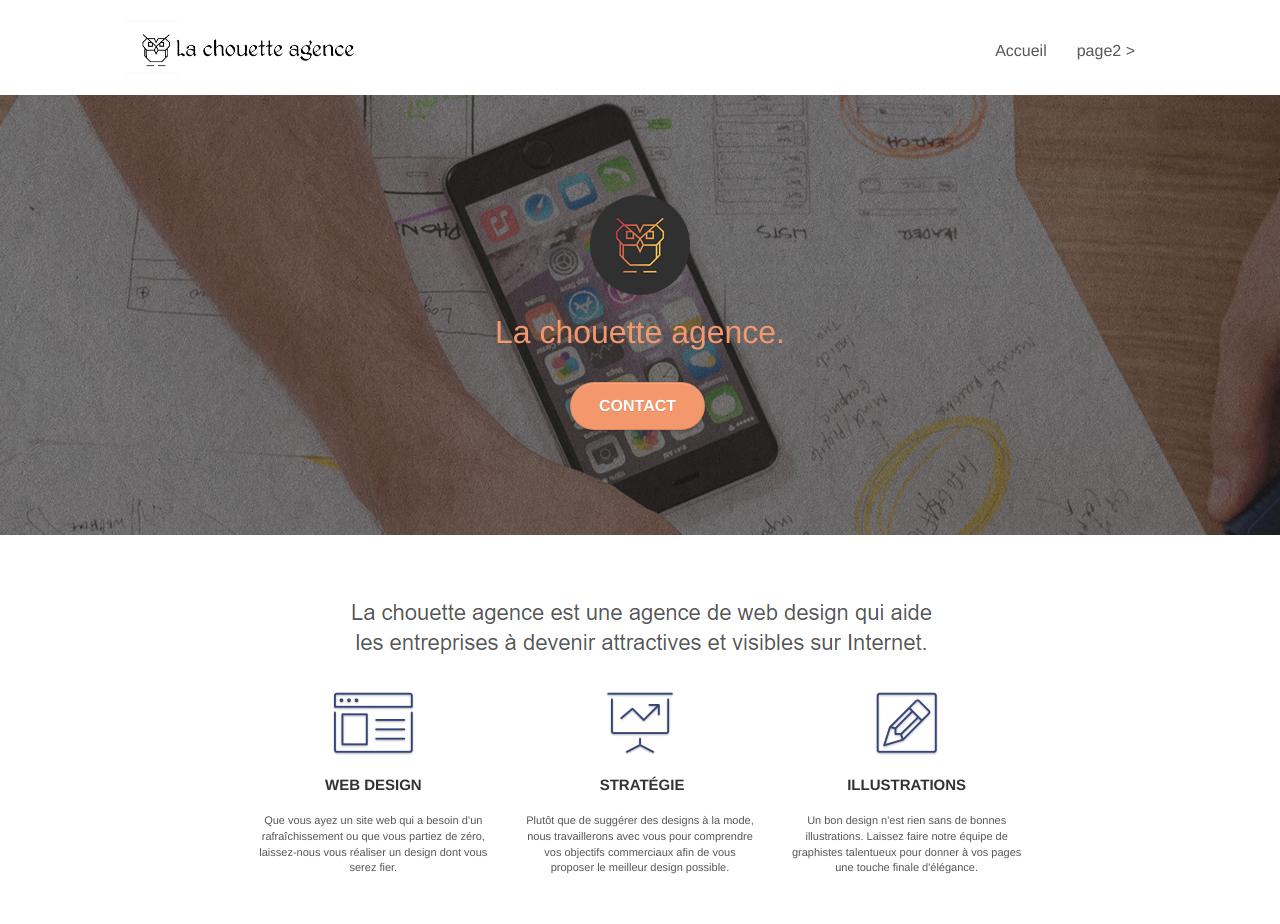
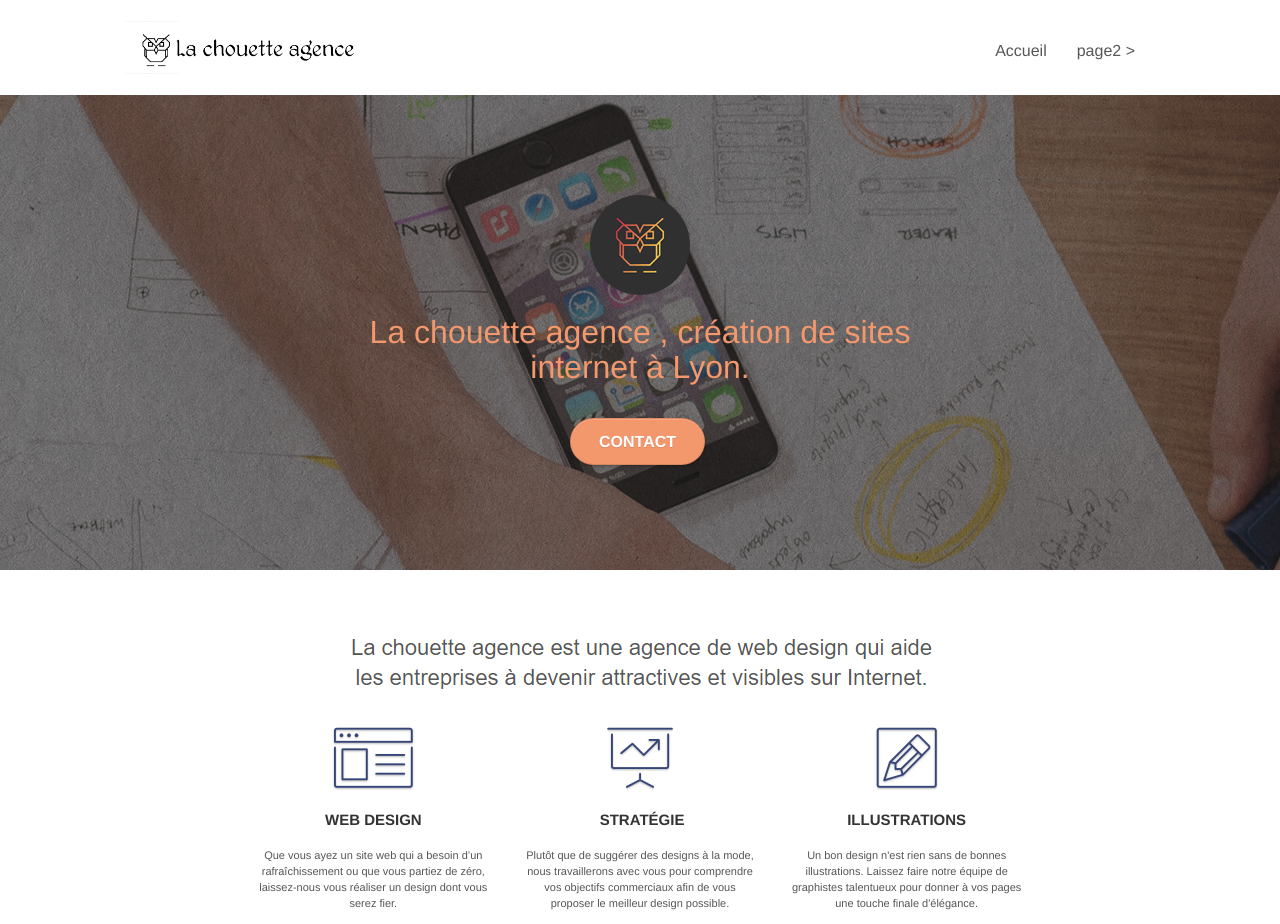
Before and after one commit to Jeremie-237/JeremieBaudino_4_10052021, a plain HTML site: page index.html in a window 1280 px wide. Shown: the top 924 px of the page. Drawn offline with Linux system fonts and the light colour scheme.

Commit message:
modification du h1

```diff
--- a/index.html
+++ b/index.html
@@ -68,7 +68,7 @@
 			<div class="col-sm-12">
 				<img src="img/logo.png" class="center-block image-resize-mode" width="100" alt="logo la chouette agence webdesign lyon" />
 				<h1 class="text-center hero-bloc-text tc-white ">
-					La chouette agence.
+					La chouette agence , création de sites internet à Lyon.
 				</h1>
 				<div class="text-center">
 					<a href="page2.html" class="btn btn-lg btn-clean btn-rd cta-hero btn-atomic-tangerine" id="cta-hero">Contact</a>
```
